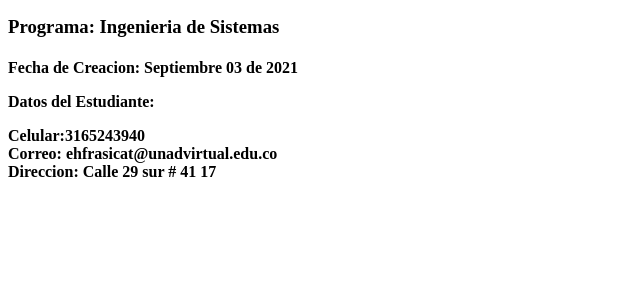
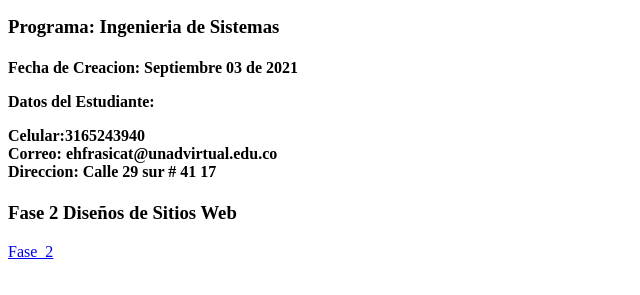
Before and after one commit to Edgar1013/DSW-EDGARTRIANA, a plain HTML site: page index.html in a window 1280 px wide. Shown: the part 105-400 px from the top of the page, without its empty margins (0-640 px from the left). Drawn offline with Linux system fonts and the light colour scheme.

Commit message:
Se actualiza index_V.2
Se actualiza link

```diff
--- a/index.html
+++ b/index.html
@@ -17,6 +17,7 @@
      Correo: ehfrasicat@unadvirtual.edu.co <br>
      Direccion: Calle 29 sur # 41 17
     </p>
-</h4>
+</h4> <H3>Fase 2 Diseños de Sitios Web</H3>
+<a href="Fase_2/Design.html">Fase_2</a>
 </body>
 </html>
```
Also changed, not shown: Fase_2/Design.html (added), Fase_2/Desing.html (deleted).
